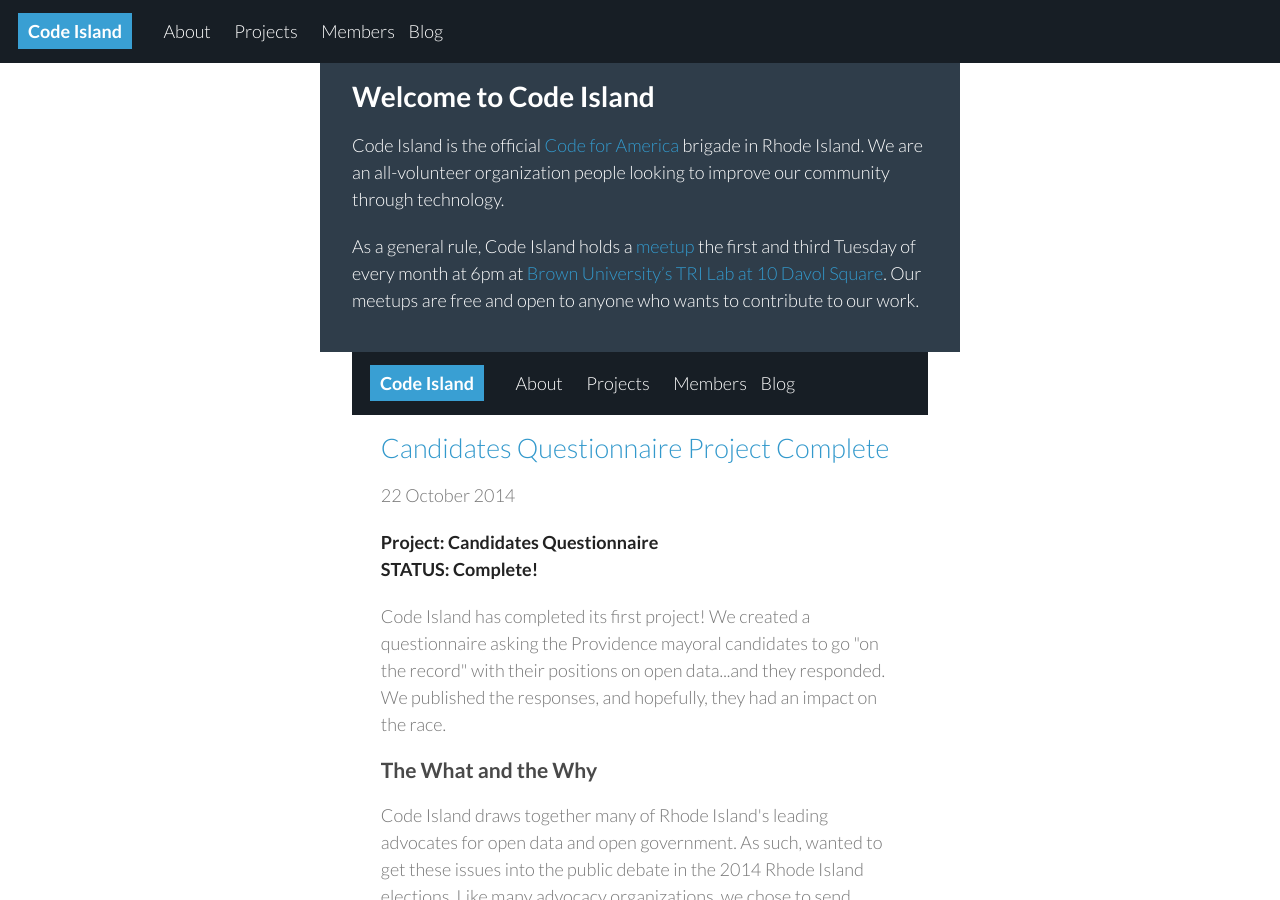
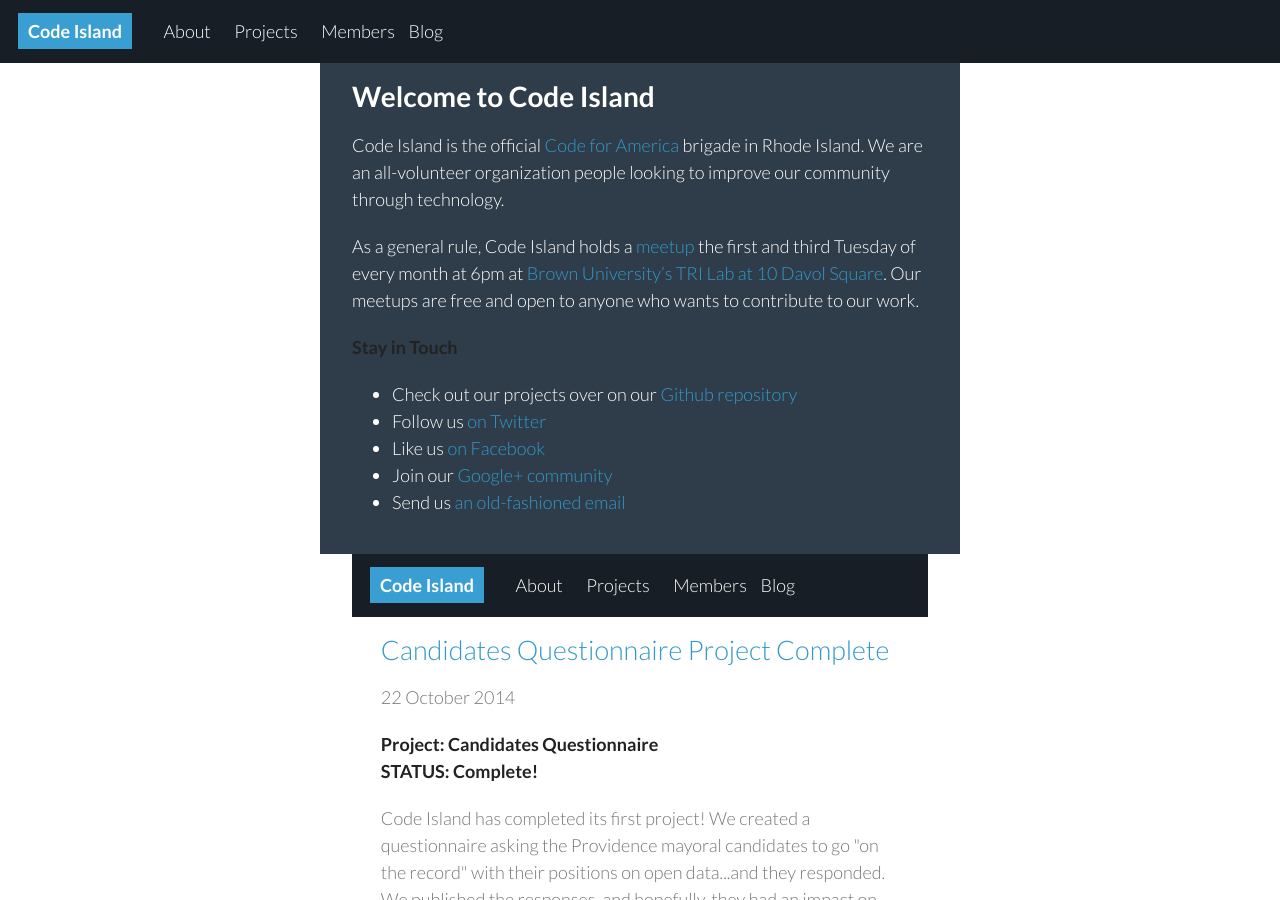
Before and after one commit to codeisland/codeisland.github.io, a Jekyll site: the page built from index.html, in a window 1280 px wide and 900 px high. Built offline with Jekyll 4.4.1, drawn with Linux system fonts in a browser that asks for light colours.

Commit message:
Added social media links and github repo

```diff
--- a/index.html
+++ b/index.html
@@ -13,6 +13,14 @@ published: true
       <p>
         As a general rule, Code Island holds a <a href="http://www.meetup.com/Rhode-Island-Code-for-America-Brigade/">meetup</a> the first and third Tuesday of every month at 6pm at <a href="https://www.google.com/maps/place/10+Davol+Square,+Providence,+RI+02903/@41.824152,-71.4398007,13z/data=!4m2!3m1!1s0x89e4456a8646dbf1:0x2259e0f433c149cf?hl=en">Brown University&rsquo;s TRI Lab at 10 Davol Square</a>. Our meetups are free and open to anyone who wants to contribute to our work.
       </p>
+      <p><strong>Stay in Touch</strong></p>
+      <ul>
+      <li>Check out our projects over on our <a href="https://codeisland.github.com/">Github repository</a></li>
+      <li>Follow us <a href="http://www.twitter.com/code_island">on Twitter</a></li>
+      <li>Like us <a href="https://www.facebook.com/codeislandbrigade">on Facebook</a></li>
+      <li>Join our <a href="https://plus.google.com/u/0/communities/112228497378493874687">Google+ community</a></li>
+      <li>Send us <a href="mailto:info@code-island.org">an old-fashioned email</a></li>
+      </ul>
     </div>
   </div>
   <div class="blog site-width">
```
